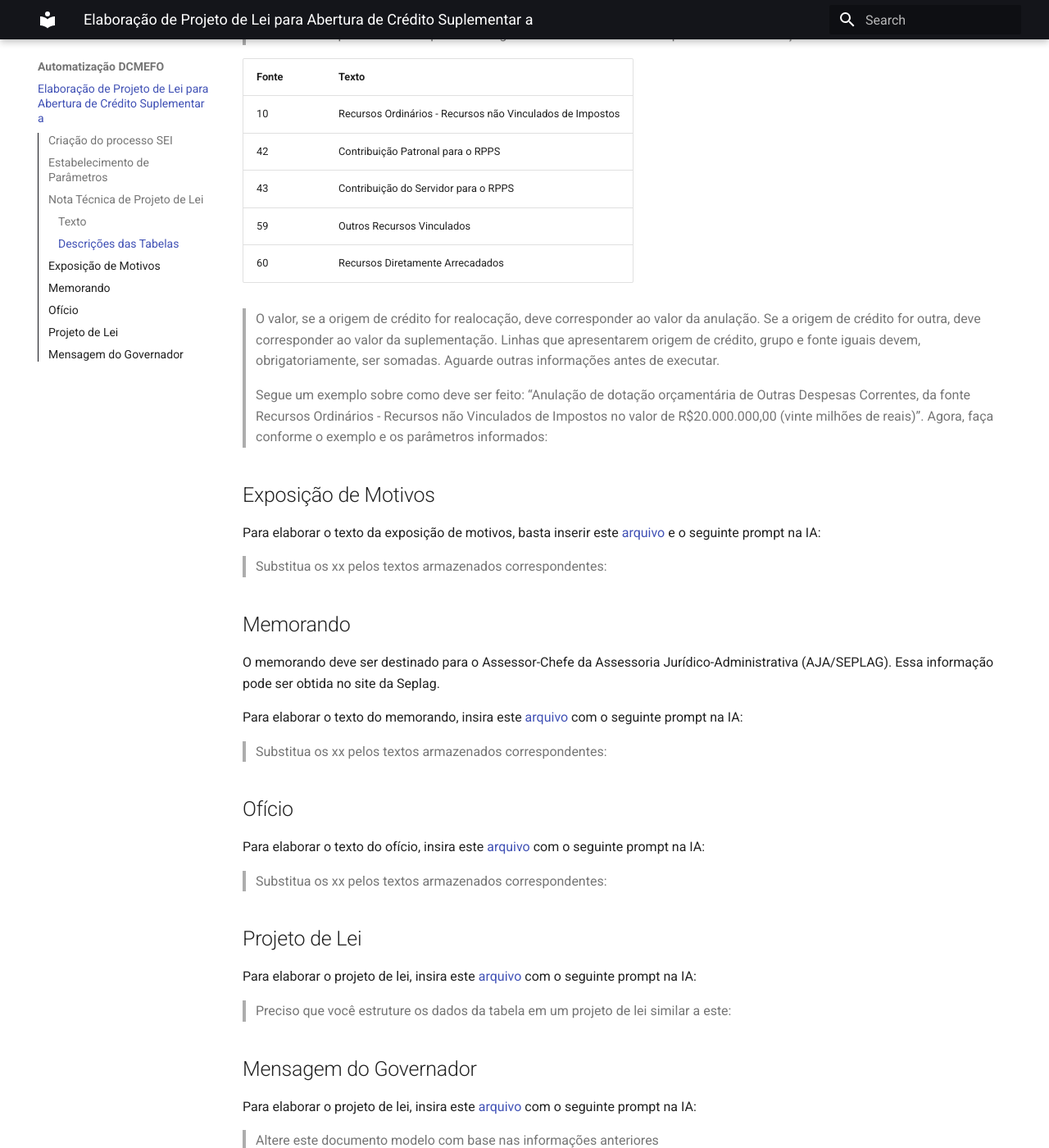
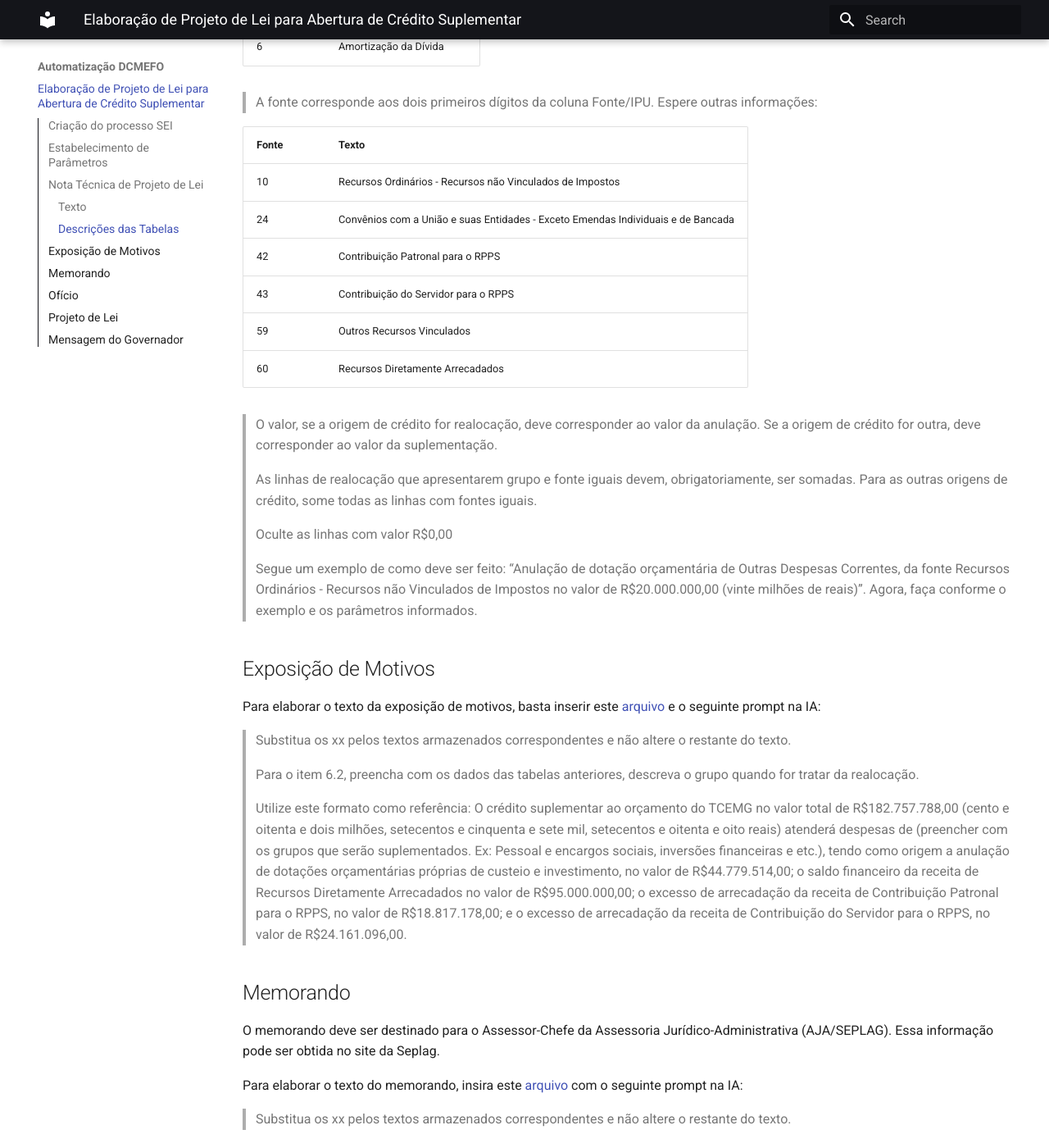
Before and after one commit to ottocota/cursoaid, an MkDocs documentation site: the page built from docs/index.md, in a window 1280 px wide and 1400 px high, scrolled down 2063 px. Shown: the whole window at 82% size. Built offline with MkDocs 1.6.1 and Material for MkDocs 9.7.7, drawn with Linux system fonts in a browser that asks for light colours; some of the changed text lies outside the part shown.

Commit message:
mensagem

```diff
--- a/docs/index.md
+++ b/docs/index.md
@@ -12,16 +12,17 @@
 
 Colocar como restrito com a hipótese legal de documento preparatório.
 
-
 ## Estabelecimento de Parâmetros
 
 Essa etapa serve para introduzir parâmetros que serão utilizados na documentação.
 
-É necessário preencher o seguinte [formulário](https://cecad365.sharepoint.com/:w:/s/Splor/EdZiXcr0I45JnksfdWVNw-kBAx3d5oH4UYmiX98RmW6FFg?e=aafEv6).
+É necessário preencher o seguinte [formulário](https://cecad365.sharepoint.com/:w:/s/Splor/EdZiXcr0I45JnksfdWVNw-kBAx3d5oH4UYmiX98RmW6FFg?e=aafEv6) e inseri-lo na IA com o seguinte prompt:
+
+> Armazene os seguintes parâmetros.
 
 ## Nota Técnica de Projeto de Lei
 
-Para elaborar a nota técnica, é necessário ter as informações das suplementações e, se houver, das anulações organizadas em uma tabela nesse [formato](https://cecad365.sharepoint.com/:x:/s/Splor). Normalmente, essas informações são enviadas pelo órgão que fez a solicitação.
+Para elaborar a nota técnica, é necessário ter as informações das suplementações e, se houver, das anulações organizadas em uma tabela neste [formato](https://cecad365.sharepoint.com/:x:/s/Splor/EUryIbXcfhFJnHe3Osyafo8BccE5pNKeXWR7nSd6wWgb5Q?e=zhcpdl). Normalmente, essas informações são enviadas pelo órgão que fez a solicitação.
 
 A nota técnica é feita em duas partes: o texto e os comentários da tabela.
 
@@ -29,14 +30,16 @@
 
 Para elaborar o texto da nota técnica, insira este [arquivo](https://cecad365.sharepoint.com/:w:/s/Splor/EfFr3Srd6JZJoCpvpAQJmaQBEc44fzQCvu5HptjaIt0mTA?e=ToWNWQ) com o seguinte prompt:
 
->Substitua os xx pelos textos armazenados correspondentes:
+>Substitua os xx pelos textos armazenados correspondentes e não altere o restante do texto.
 
 ### Descrições das Tabelas
-As descrições das tabelas serão inseridas na parte assinalada como xxCOMENTÁRIOS DAS TABELASxx. Deve ser feito um quadro por unidade orçamentária. As informações para o preenchimento do quadro são enviadas pelos órgãos. O quadro deve ter o seguinte formato: [Quadro Exemplo](https://cecad365.sharepoint.com/:x:/s/Splor/EUryIbXcfhFJnHe3Osyafo8BccE5pNKeXWR7nSd6wWgb5Q?e=zhcpdl).
+As descrições das tabelas devem ser inseridas na parte assinalada como xxCOMENTÁRIOS DAS TABELASxx. Deve ser feita uma tabela por unidade orçamentária. As informações para o preenchimento são enviadas pelos órgãos. A tabela deve ter o seguinte formato: [Tabela Exemplo](https://cecad365.sharepoint.com/:x:/s/Splor/EUryIbXcfhFJnHe3Osyafo8BccE5pNKeXWR7nSd6wWgb5Q?e=zhcpdl).
 
 Após preencher a tabela, insira-a na IA e utilize o seguinte prompt:
 
->Preciso que você escreva uma frase com esta estrutura, substitua xx pelas informações da tabela: "O crédito suplementar ao orçamento da UO xxUnidade Orçamentáriaxx no valor total de R$xxTotal da Suplementaçãoxx (número em extenso) é composto por:"
+>Preciso que você escreva uma frase com esta estrutura, substitua xx pelas informações da tabela: "O crédito suplementar ao orçamento da unidade orçamentária xxUnidade Orçamentáriaxx no valor total de R$xxTotal da Suplementaçãoxx (número em extenso) é composto por:"
+
+>Desconsidere todo seu conhecimento em orçamento brasileiro. Utilize apenas as orientações enviadas. Interprete vazio como 0.
 
 >Depois, descrever a composição das suplementações. Vou citar os textos a serem preenchidos, mas, por enquanto, quero apenas que você compreenda o padrão. A descrição das origens de crédito de realocação deve ser feita da seguinte forma: (origem do crédito) de (grupo), da fonte (informação da fonte), no valor de (valor em numeral, em reais) [(valor por extenso, em reais)]. Para outras origens, use o padrão (origem de crédito) de (fonte), no valor de (valor em numeral, em reais)[(valor por extenso, em reais)]. Não execute ainda; aguarde os inputs.
 Vou citar os textos da origem de crédito. Espere outras informações:
@@ -63,19 +66,29 @@
 | Fonte    | Texto |
 |--------------|------------|
 |10|Recursos Ordinários - Recursos não Vinculados de Impostos|
+|24|Convênios com a União e suas Entidades - Exceto Emendas Individuais e de Bancada|
 |42|Contribuição Patronal para o RPPS|
 |43|Contribuição do Servidor para o RPPS|
 |59|Outros Recursos Vinculados|
 |60|Recursos Diretamente Arrecadados|
 
->O valor, se a origem de crédito for realocação, deve corresponder ao valor da anulação. Se a origem de crédito for outra, deve corresponder ao valor da suplementação. Linhas que apresentarem origem de crédito, grupo e fonte iguais devem, obrigatoriamente, ser somadas. Aguarde outras informações antes de executar.
+>O valor, se a origem de crédito for realocação, deve corresponder ao valor da anulação. Se a origem de crédito for outra, deve corresponder ao valor da suplementação.
 
->Segue um exemplo sobre como deve ser feito: “Anulação de dotação orçamentária de Outras Despesas Correntes, da fonte Recursos Ordinários - Recursos não Vinculados de Impostos no valor de R$20.000.000,00 (vinte milhões de reais)”. Agora, faça conforme o exemplo e os parâmetros informados:
+>As linhas de realocação que apresentarem grupo e fonte iguais devem, obrigatoriamente, ser somadas. Para as outras origens de crédito, some todas as linhas com fontes iguais.
+
+>Oculte as linhas com valor R$0,00
+
+>Segue um exemplo de como deve ser feito: “Anulação de dotação orçamentária de Outras Despesas Correntes, da fonte Recursos Ordinários - Recursos não Vinculados de Impostos no valor de R$20.000.000,00 (vinte milhões de reais)”. Agora, faça conforme o exemplo e os parâmetros informados.
 
 ##Exposição de Motivos
 Para elaborar o texto da exposição de motivos, basta inserir este [arquivo](https://cecad365.sharepoint.com/:w:/r/sites/Splor/_layouts/15/Doc.aspx?sourcedoc=%7B06B96B58-3471-48F1-A916-8B10D5F0CA9B%7D&file=Modelo%20-%20Exposi%C3%A7%C3%A3o%20de%20Motivos.docx&action=default&mobileredirect=true) e o seguinte prompt na IA:
 
->Substitua os xx pelos textos armazenados correspondentes:
+>Substitua os xx pelos textos armazenados correspondentes e não altere o restante do texto.
+
+>Para o item 6.2, preencha com os dados das tabelas anteriores, descreva o grupo quando for tratar da realocação.
+
+>Utilize este formato como referência: O crédito suplementar ao orçamento do TCEMG no valor total de R$182.757.788,00 (cento e oitenta e dois milhões, setecentos e cinquenta e sete mil, setecentos e oitenta e oito reais) atenderá despesas de (preencher com os grupos que serão suplementados. Ex: Pessoal e encargos sociais, inversões financeiras e etc.), tendo como origem a anulação de dotações orçamentárias próprias de custeio e investimento, no valor de R$44.779.514,00; o saldo financeiro da receita de Recursos Diretamente Arrecadados no valor de R$95.000.000,00; o excesso de arrecadação da receita de Contribuição Patronal para o RPPS, no valor de R$18.817.178,00; e o excesso de arrecadação da receita de Contribuição do Servidor para o RPPS, no valor de R$24.161.096,00.
+
 
 ##Memorando
 
@@ -83,34 +96,28 @@
 
 Para elaborar o texto do memorando, insira este [arquivo](https://cecad365.sharepoint.com/:w:/s/Splor/EXKTJei8YJtCqKT3KDuXywQBJZz4a5Xp2333JYHd9nGvzA?e=ef9uR4) com o seguinte prompt na IA:
 
->Substitua os xx pelos textos armazenados correspondentes:
+>Substitua os xx pelos textos armazenados correspondentes e não altere o restante do texto.
 
 ##Ofício
 
 Para elaborar o texto do ofício, insira este [arquivo](https://cecad365.sharepoint.com/:w:/r/sites/Splor/_layouts/15/Doc.aspx?sourcedoc=%7B5EE5B907-5BC7-40CA-82F2-EF628ECD215D%7D&file=Modelo%20-%20Of%C3%ADcio.docx&action=default&mobileredirect=true) com o seguinte prompt na IA:
 
->Substitua os xx pelos textos armazenados correspondentes:
+>Substitua os xx pelos textos armazenados correspondentes e não altere o restante do texto.
 
 ##Projeto de Lei
 
 Para elaborar o projeto de lei, insira este [arquivo](https://cecad365.sharepoint.com/:w:/r/sites/Splor/_layouts/15/Doc.aspx?sourcedoc=%7B5DD92CA2-5D7F-4BB8-AAFD-9135C459135E%7D&file=Modelo%20de%20Projeto%20de%20lei.docx&action=default&mobileredirect=true) com o seguinte prompt na IA:
 
->Preciso que você estruture os dados da tabela em um projeto de lei similar a este:
+>Preciso que você estruture os dados da(s) tabela(s) em um projeto de lei similar a este:
 
 ##Mensagem do Governador
 
 Para elaborar o projeto de lei, insira este [arquivo](https://cecad365.sharepoint.com/:w:/r/sites/Splor/_layouts/15/Doc.aspx?sourcedoc=%7B2F148E45-347E-4452-B9C3-A6DE74BA6CB5%7D&file=Modelo%20de%20Mensagem%20do%20Governador.docx&action=default&mobileredirect=true) com o seguinte prompt na IA:
 
->Altere este documento modelo com base nas informações anteriores
+>Altere este documento modelo com base nas informações anteriores. Não mude nada que não estiver entre xx e trate cada órgão como independente
 
 #A FAZERES
 
-Mudar o máximo para modelos
-
-Conferir a classificação de capital e custeio
-
-Estruturar o site
+Colocar mais fontes?
 
 Fazer testes
-
-Preambulo
--- a/pyproject.toml
+++ b/pyproject.toml
@@ -8,7 +8,8 @@
 readme = "README.md"
 requires-python = ">=3.12"
 dependencies = [
-    "mkdocs (>=1.6.1,<2.0.0)"
+    "mkdocs (>=1.6.1,<2.0.0)",
+    "mkdocs-material (>=9.6.22,<10.0.0)"
 ]
 
 
```
Also changed, not shown: other parts of docs/index.md (+2 -2 lines), 1 other file.
